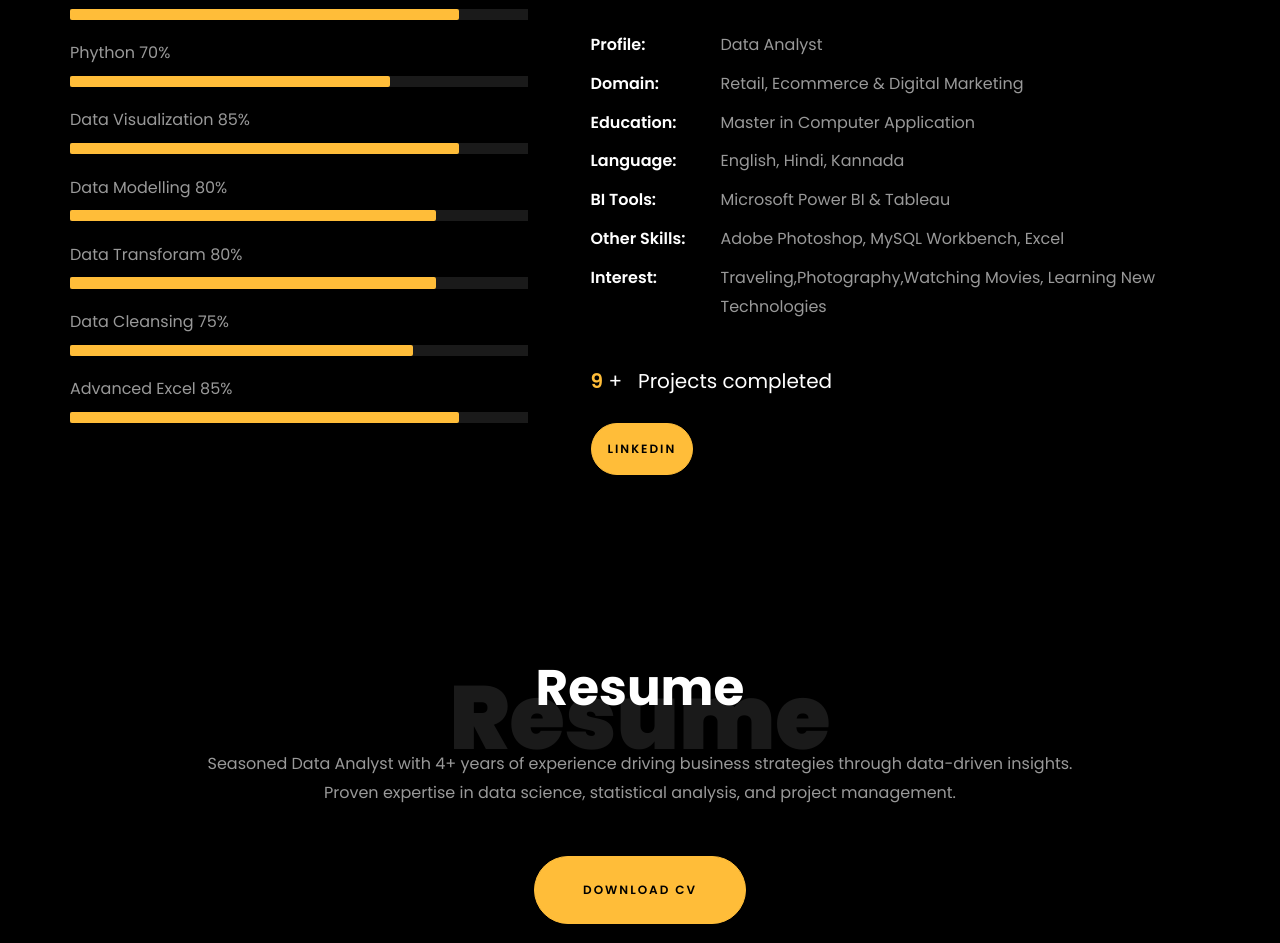
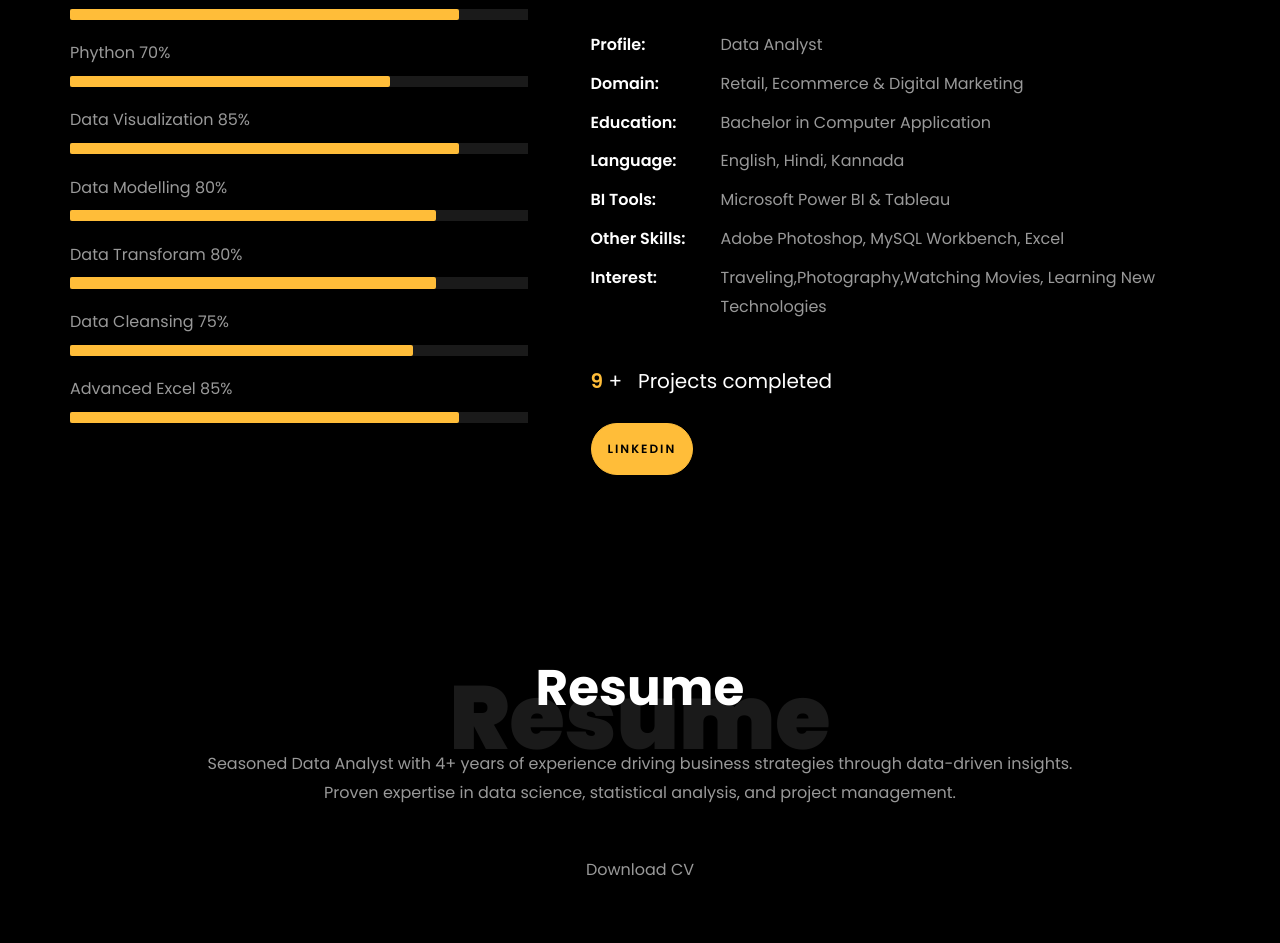
Before and after one commit to arvindbadagi/Portfolio, a plain HTML site: page index.html in a window 1280 px wide. Shown: the part 1114-2057 px from the top of the page. Drawn offline with Linux system fonts and the light colour scheme; animation ran at ten frames a second; files whose address does not match are found by name.

Commit message:
Update index.html

```diff
--- a/index.html
+++ b/index.html
@@ -294,7 +294,7 @@
 								<ul class="about-info mt-4 px-md-0 px-2">
 									<li class="d-flex"><span>Profile:</span> <span>Data Analyst </span></li>
 									<li class="d-flex"><span>Domain:</span> <span>Retail, Ecommerce &amp; Digital Marketing</span></li>
-									<li class="d-flex"><span>Education:</span> <span>Master in Computer Application</span></li>
+									<li class="d-flex"><span>Education:</span> <span>Bachelor in Computer Application</span></li>
 									<li class="d-flex"><span>Language:</span> <span>English, Hindi, Kannada</span></li>
 									<li class="d-flex"><span>BI Tools:</span> <span>Microsoft Power BI & Tableau</span></li>
 									<li class="d-flex"><span>Other Skills:</span> <span>Adobe Photoshop, MySQL Workbench, Excel</span></li>
@@ -332,7 +332,7 @@
             <p>Seasoned Data Analyst with 4+ years of experience driving business strategies through data-driven insights. Proven expertise in data science, statistical analysis, and project management.</p>
 			<div class="row justify-content-center mt-5">
     			<div class="col-md-6 text-center ftco-animate">
-    				<p><a href="https://drive.google.com/file/d/118VdPsy1wZCOKP8QmbavtzJAWIwKzK62/view?usp=drive_link" class="btn btn-primary py-4 px-5">Download CV</a></p>
+    				<p><a https://drive.google.com/file/d/1xcqUPQ48X30ekugFLKxzhU5groCDVlCm/view?usp=sharing">Download CV</a></p>
     			</div>
     		</div>
           </div>
```
